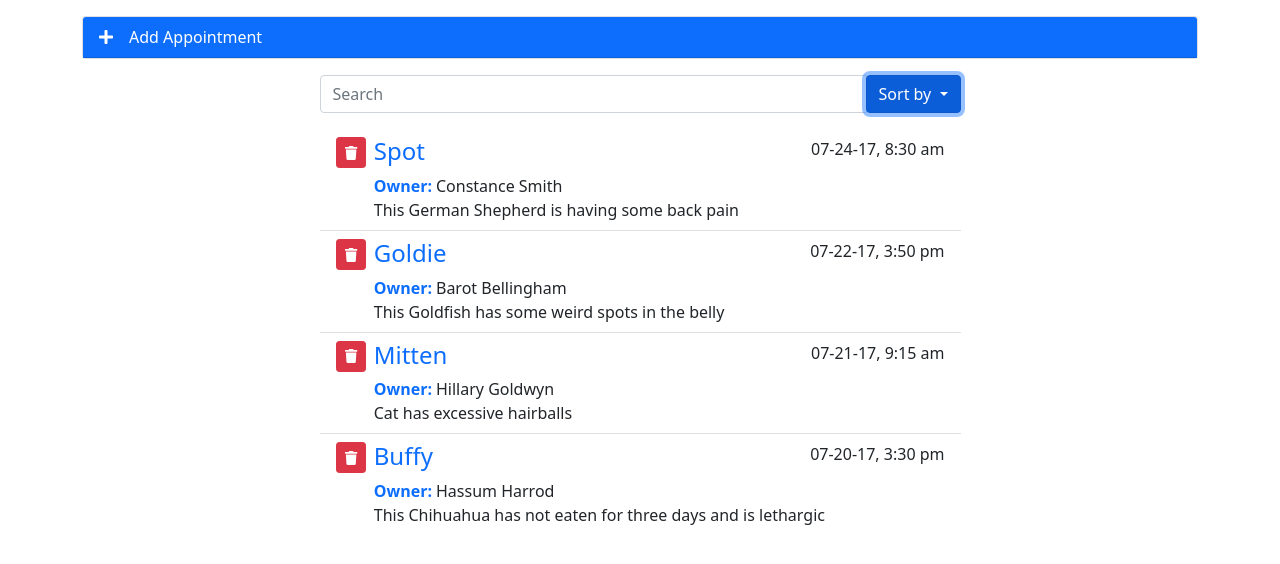
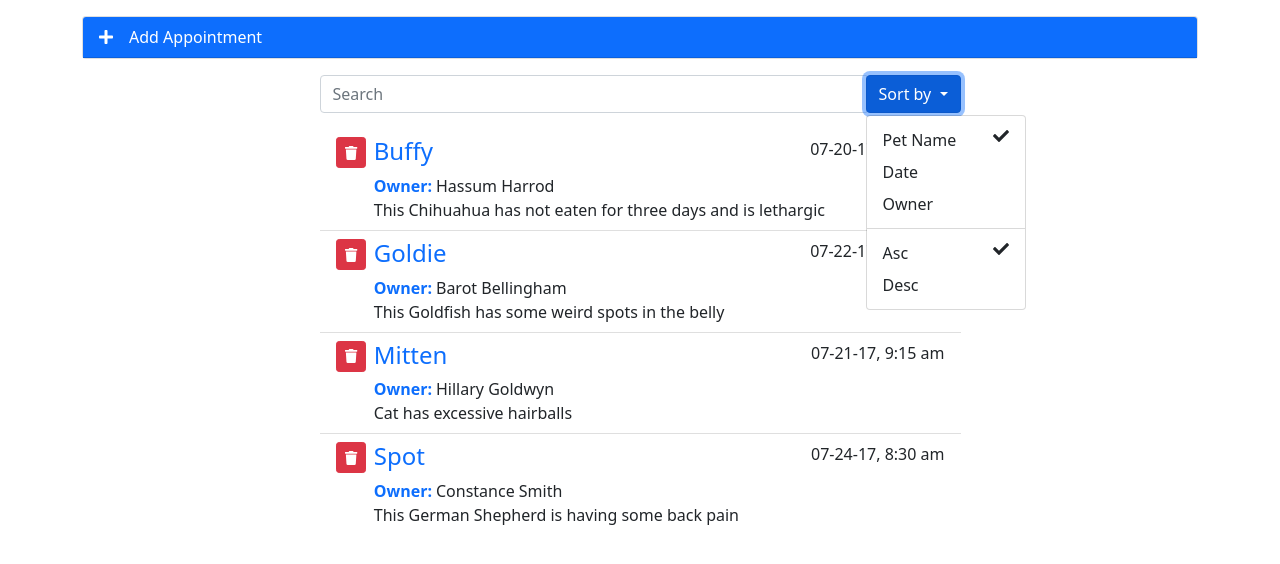
Before and after one commit to NonnaKar/vue-interface, a Vue app: page / in a window 1280 px wide. Both pictures are taken after a click on the button "Sort by". Shown: the top 564 px of the page. Built offline with nearby package versions, Linux system fonts and the light colour scheme.

Commit message:
updated drop-down template

```diff
--- a/package.json
+++ b/package.json
@@ -12,6 +12,7 @@
     "@fortawesome/fontawesome-svg-core": "^1.2.36",
     "@fortawesome/free-solid-svg-icons": "^5.15.4",
     "@fortawesome/vue-fontawesome": "^3.0.0-5",
+    "@popperjs/core": "^2.11.0",
     "axios": "^0.24.0",
     "bootstrap": "^5.1.3",
     "core-js": "^3.6.5",
--- a/public/index.html
+++ b/public/index.html
@@ -1,16 +1,12 @@
 <!DOCTYPE html>
 <html lang="">
   <head>
-    <meta charset="utf-8">
-    <meta http-equiv="X-UA-Compatible" content="IE=edge">
-    <meta name="viewport" content="width=device-width,initial-scale=1.0">
-    <link rel="icon" href="<%= BASE_URL %>favicon.ico">
-    <title><%= htmlWebpackPlugin.options.title %></title>
+    <meta charset="utf-8" />
+    <meta http-equiv="X-UA-Compatible" content="IE=edge" />
+    <meta name="viewport" content="width=device-width,initial-scale=1.0" />
+    <title>Vet Appointment</title>
   </head>
   <body>
-    <noscript>
-      <strong>We're sorry but <%= htmlWebpackPlugin.options.title %> doesn't work properly without JavaScript enabled. Please enable it to continue.</strong>
-    </noscript>
     <div id="app"></div>
     <!-- built files will be auto injected -->
   </body>
--- a/src/App.vue
+++ b/src/App.vue
@@ -2,9 +2,15 @@
   <div class="container">
     <div class="row justify-content-center">
       <add-appointment @add="addItem" />
-      <search-appointments />
+      <search-appointments
+        @searchRecords="searchAppointments"
+        :myKey="filterKey"
+        :myDir="filterDir"
+        @requestKey="changeKey"
+        @requestDir="changeDir"
+      />
       <appointment-list
-        :appointments="appointments"
+        :appointments="filteredApts"
         @remove="removeItem"
         @edit="editItem"
       />
@@ -25,6 +31,9 @@ export default {
     return {
       appointments: [],
       aptIndex: 0,
+      searchTerms: "",
+      filterKey: "petName",
+      filterDir: "asc",
     };
   },
   components: {
@@ -42,7 +51,36 @@ export default {
         }))
     );
   },
+  computed: {
+    searchedApts: function () {
+      return this.appointments.filter((item) => {
+        return (
+          item.petName.toLowerCase().match(this.searchTerms.toLowerCase()) ||
+          item.petOwner.toLowerCase().match(this.searchTerms.toLowerCase()) ||
+          item.aptNotes.toLowerCase().match(this.searchTerms.toLowerCase())
+        );
+      });
+    },
+    filteredApts: function () {
+      return _.orderBy(
+        this.searchedApts,
+        (item) => {
+          return item[this.filterKey].toLowerCase();
+        },
+        this.filterDir
+      );
+    },
+  },
   methods: {
+    changeKey: function (value) {
+      this.filterKey = value;
+    },
+    changeDir: function (value) {
+      this.filterDir = value;
+    },
+    searchAppointments: function (terms) {
+      this.searchTerms = terms;
+    },
     addItem: function (apt) {
       apt.aptId = this.aptIndex;
       this.aptIndex++;
--- a/src/components/SearchAppointments.vue
+++ b/src/components/SearchAppointments.vue
@@ -7,15 +7,16 @@
         type="text"
         class="form-control"
         aria-label="Search Appointments"
+        v-model="searchTerm"
       />
 
       <div class="input-group-append">
         <button
           type="button"
           class="btn btn-primary dropdown-toggle"
-          data-toggle="dropdown"
           aria-haspopup="true"
           aria-expanded="false"
+          data-bs-toggle="dropdown"
         >
           Sort by
           <span class="caret"></span>
@@ -26,27 +27,30 @@
             href="#"
             class="dropdown-item d-flex justify-content-between"
             id="petName"
+            @click="$emit('requestKey', 'petName')"
           >
             Pet Name
-            <font-awesome-icon icon="check" />
+            <font-awesome-icon icon="check" v-if="myKey === 'petName'" />
           </a>
 
           <a
             class="dropdown-item d-flex justify-content-between"
             href="#"
             id="aptDate"
+            @click="$emit('requestKey', 'aptDate')"
           >
             Date
-            <font-awesome-icon icon="check" />
+            <font-awesome-icon icon="check" v-if="myKey === 'aptDate'" />
           </a>
 
           <a
             href="#"
             class="dropdown-item d-flex justify-content-between"
             id="ownerName"
+            @click="$emit('requestKey', 'petOwner')"
           >
             Owner
-            <font-awesome-icon icon="check" />
+            <font-awesome-icon icon="check" v-if="myKey === 'petOwner'" />
           </a>
 
           <div class="dropdown-divider" role="separator"></div>
@@ -55,18 +59,20 @@
             class="dropdown-item d-flex justify-content-between"
             href="#"
             id="asc"
+            @click="$emit('requestDir', 'asc')"
           >
             Asc
-            <font-awesome-icon icon="check" />
+            <font-awesome-icon icon="check" v-if="myDir === 'asc'" />
           </a>
 
           <a
             class="dropdown-item d-flex justify-content-between"
             href="#"
             id="desc"
+            @click="$emit('requestDir', 'desc')"
           >
             Desc
-            <font-awesome-icon icon="check" />
+            <font-awesome-icon icon="check" v-if="myDir === 'desc'" />
           </a>
         </div>
       </div>
@@ -76,7 +82,6 @@
 
 <script>
 import { FontAwesomeIcon } from "@fortawesome/vue-fontawesome";
-
 export default {
   name: "SearchAppointments",
   data() {
@@ -84,6 +89,12 @@ export default {
       searchTerm: "",
     };
   },
+  watch: {
+    searchTerm: function () {
+      this.$emit("searchRecords", this.searchTerm);
+    },
+  },
+  props: ["myKey", "myDir"],
   components: {
     FontAwesomeIcon,
   },
--- a/src/main.js
+++ b/src/main.js
@@ -1,6 +1,7 @@
 import { createApp } from "vue";
 import App from "./App.vue";
 
+import "popper.js";
 import "bootstrap";
 import "bootstrap/dist/css/bootstrap.css";
 
```
Also changed, not shown: 1 other file (tests, documents, lock files or other folders).
